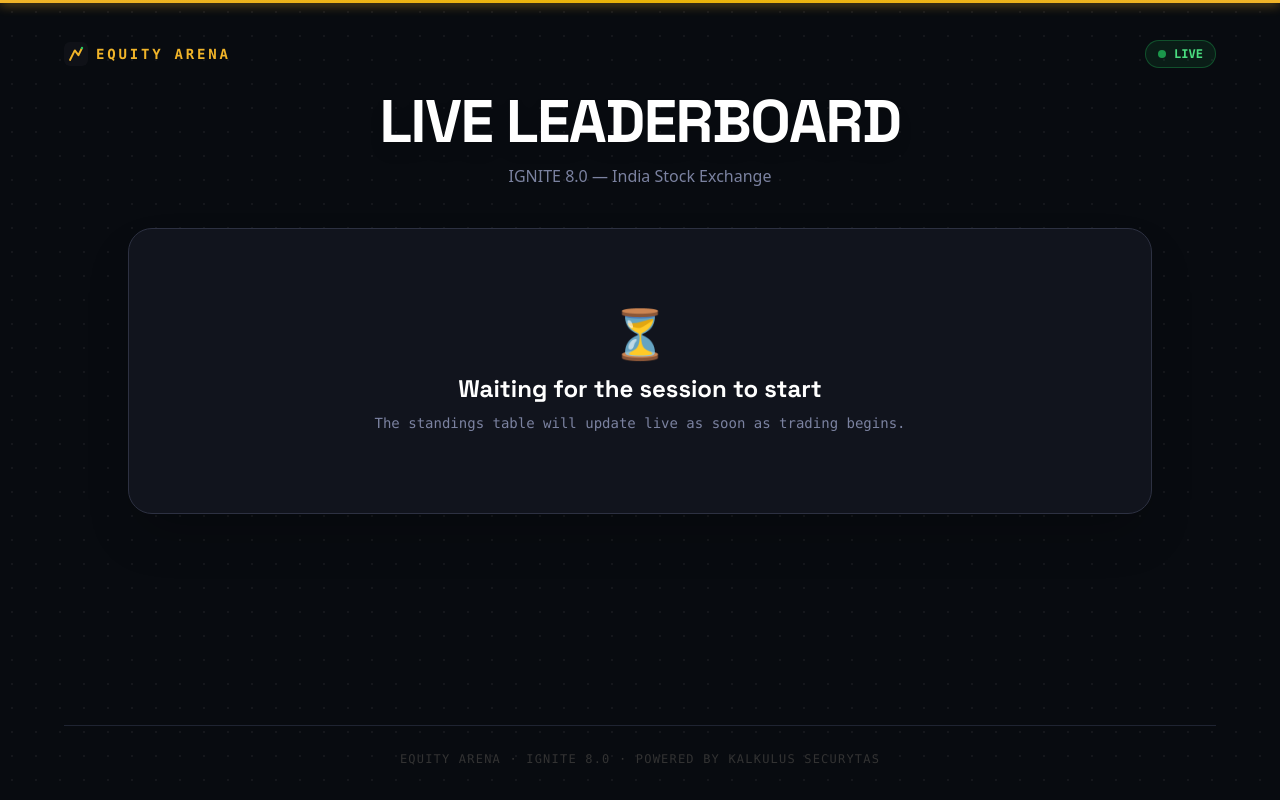
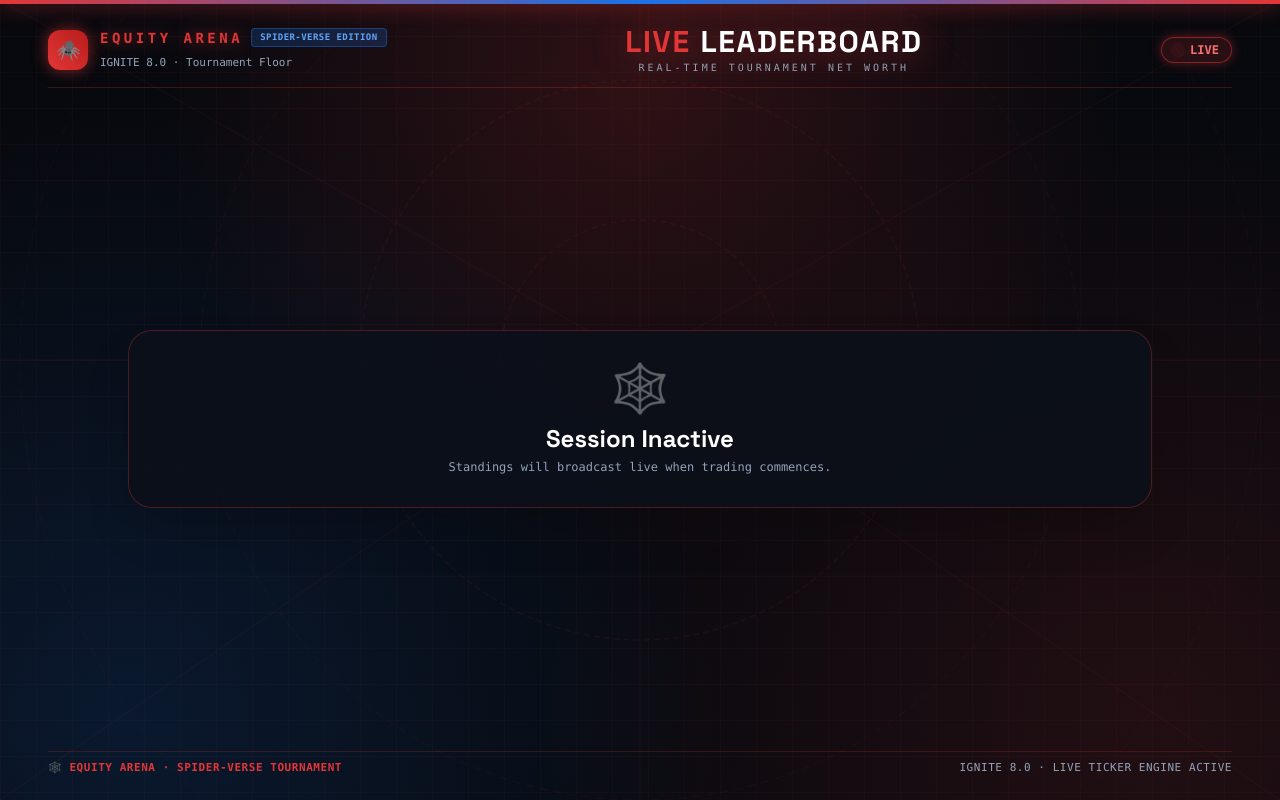
Before and after one commit to avadhootsavle/Equity-Arena, a React (Vite) app in the folder frontend/: page /board in a window 1280 px wide. Built offline with nearby package versions, Linux system fonts and the light colour scheme; no server answers.

Commit message:
feat(leaderboard): full Spider-Man theme overhaul with 100vh no-scroll layout for big screen projection

```diff
--- a/frontend/src/pages/PublicLeaderboardPage.jsx
+++ b/frontend/src/pages/PublicLeaderboardPage.jsx
@@ -124,71 +124,101 @@ export function PublicLeaderboardPage() {
 
   return (
     <div
-      className="min-h-screen bg-[#080B10] text-[#F0F2FF] p-4 sm:p-8 font-sans selection:bg-[#F0B429] selection:text-black flex flex-col justify-between relative"
+      className="h-screen w-screen overflow-hidden bg-[#07090E] text-[#F0F2FF] font-sans selection:bg-[#E23636] selection:text-white flex flex-col justify-between relative px-6 py-4 sm:px-12 sm:py-6"
       style={{
-        backgroundImage: 'radial-gradient(rgba(255, 255, 255, 0.05) 1px, transparent 1px)',
-        backgroundSize: '24px 24px'
+        backgroundImage: `
+          radial-gradient(circle at 50% 10%, rgba(226, 54, 54, 0.18) 0%, transparent 50%),
+          radial-gradient(circle at 10% 90%, rgba(26, 115, 232, 0.15) 0%, transparent 45%),
+          radial-gradient(circle at 90% 90%, rgba(226, 54, 54, 0.12) 0%, transparent 45%),
+          linear-gradient(rgba(226, 54, 54, 0.04) 1px, transparent 1px),
+          linear-gradient(90deg, rgba(226, 54, 54, 0.04) 1px, transparent 1px)
+        `,
+        backgroundSize: '100% 100%, 100% 100%, 100% 100%, 36px 36px, 36px 36px'
       }}
     >
-      {/* 3px Top Trophy Accent Line */}
-      <div className="fixed top-0 left-0 right-0 h-[3px] bg-gradient-to-r from-[#F0B429] via-[#EAB308] to-[#F0B429] z-50 shadow-[0_0_12px_#F0B429]" />
+      {/* Top Spider-Verse Cyber Laser Line */}
+      <div className="fixed top-0 left-0 right-0 h-[3.5px] bg-gradient-to-r from-[#E23636] via-[#1A73E8] to-[#E23636] z-50 shadow-[0_0_20px_#E23636]" />
 
+      {/* Subtle Spider-Web SVG Background Graphic */}
+      <svg
+        className="absolute inset-0 w-full h-full pointer-events-none opacity-[0.07] stroke-[#E23636]"
+        xmlns="http://www.w3.org/2000/svg"
+      >
+        <circle cx="50%" cy="45%" r="140" fill="none" strokeWidth="1.5" strokeDasharray="6 4" />
+        <circle cx="50%" cy="45%" r="280" fill="none" strokeWidth="1.5" strokeDasharray="6 4" />
+        <circle cx="50%" cy="45%" r="440" fill="none" strokeWidth="1" strokeDasharray="8 6" />
+        <circle cx="50%" cy="45%" r="620" fill="none" strokeWidth="0.8" strokeDasharray="10 8" />
+        <line x1="50%" y1="45%" x2="0%" y2="0%" strokeWidth="1" />
+        <line x1="50%" y1="45%" x2="100%" y2="0%" strokeWidth="1" />
+        <line x1="50%" y1="45%" x2="0%" y2="100%" strokeWidth="1" />
+        <line x1="50%" y1="45%" x2="100%" y2="100%" strokeWidth="1" />
+        <line x1="50%" y1="45%" x2="50%" y2="0%" strokeWidth="1" />
+        <line x1="50%" y1="45%" x2="50%" y2="100%" strokeWidth="1" />
+        <line x1="50%" y1="45%" x2="0%" y2="45%" strokeWidth="1" />
+        <line x1="50%" y1="45%" x2="100%" y2="45%" strokeWidth="1" />
+      </svg>
+
+      {/* TOP COMPACT HUD: BRAND + TITLE + CLOCK (Zero Vertical Waste) */}
+      <header className="relative z-10 flex items-center justify-between gap-4 border-b border-[#E23636]/25 pb-3 shrink-0">
+        {/* Left: Spider Brand */}
+        <div className="flex items-center gap-3">
+          <div className="w-10 h-10 rounded-xl bg-gradient-to-tr from-[#E23636] to-[#B91C1C] p-0.5 shadow-[0_0_15px_rgba(226,54,54,0.6)] flex items-center justify-center">
+            <span className="text-xl">🕷️</span>
+          </div>
           <div>
-        {/* TOP BRAND & LIVE BAR */}
-        <div className="max-w-6xl mx-auto pt-2 pb-6 flex items-center justify-between">
-          <div className="text-[14px] font-mono font-bold uppercase tracking-[0.2em] text-[#F0B429] flex items-center gap-2">
-            <img src="/vite.svg" alt="Equity Arena Logo" className="w-6 h-6 rounded-md shrink-0" />
-            <span>EQUITY ARENA</span>
+            <div className="flex items-center gap-2">
+              <span className="text-sm font-mono font-black tracking-[0.25em] text-[#E23636] uppercase drop-shadow-[0_0_8px_rgba(226,54,54,0.6)]">
+                EQUITY ARENA
+              </span>
+              <span className="px-2 py-0.5 rounded text-[9px] font-black uppercase tracking-wider bg-[#1A73E8]/20 text-[#60A5FA] border border-[#1A73E8]/40 font-mono">
+                SPIDER-VERSE EDITION
+              </span>
+            </div>
+            <span className="text-[11px] text-slate-400 font-mono">IGNITE 8.0 · Tournament Floor</span>
+          </div>
         </div>
 
-          <div className="px-3 py-1 rounded-full bg-[#22C55E]/10 border border-[#22C55E]/30 text-[#4ADE80] text-[12px] font-mono font-bold flex items-center gap-2">
-            <span className="w-2 h-2 rounded-full bg-[#22C55E] animate-pulse" />
+        {/* Center: Hero Heading */}
+        <div className="hidden md:flex flex-col items-center">
+          <h1 className="text-2xl lg:text-3xl font-black uppercase tracking-wider text-white drop-shadow-[0_0_16px_rgba(226,54,54,0.5)] flex items-center gap-2.5">
+            <span className="text-[#E23636]">LIVE</span> LEADERBOARD
+          </h1>
+          <span className="text-[10px] font-mono text-slate-400 uppercase tracking-[0.3em]">
+            Real-Time Tournament Net Worth
+          </span>
+        </div>
+
+        {/* Right: Countdown Clock + Live Pill */}
+        <div className="flex items-center gap-3">
+          {isSessionActive && (
+            <div className="bg-[#0B0F19]/90 border border-[#E23636]/30 px-3 py-1 rounded-xl shadow-lg flex items-center gap-2 font-mono">
+              <GameClock sessionData={session} size="sm" />
+            </div>
+          )}
+          <div className="px-3 py-1 rounded-full bg-[#E23636]/15 border border-[#E23636]/50 text-[#F87171] text-xs font-mono font-black flex items-center gap-2 shadow-[0_0_12px_rgba(226,54,54,0.4)]">
+            <span className="w-2 h-2 rounded-full bg-[#E23636] animate-ping" />
             <span>LIVE</span>
           </div>
         </div>
-
-        {/* HERO HEADER SECTION */}
-        <header className="max-w-6xl mx-auto text-center mb-10 space-y-3">
-          <h1 className="text-4xl sm:text-6xl font-black uppercase tracking-tight text-white drop-shadow-lg">
-            LIVE LEADERBOARD
-          </h1>
-          <p className="text-[16px] text-[#7B82A0] font-normal">
-            IGNITE 8.0 — India Stock Exchange
-          </p>
-
-          {/* SESSION COUNTDOWN TIMER */}
-          {isSessionActive && (
-            <div className="pt-2 flex justify-center">
-              <div className="bg-[#0D1117]/80 backdrop-blur-md border border-[#2D3142] px-6 py-2 rounded-2xl shadow-2xl">
-                <GameClock sessionData={session} size="lg" title="SESSION TIME REMAINING" />
-              </div>
-            </div>
-          )}
       </header>
 
-        {/* MAIN LEADERBOARD TABLE */}
-        {/* MAIN LEADERBOARD SHOWCASE */}
-        <main className="max-w-5xl mx-auto">
+      {/* CENTER STAGE: FIT-TO-SCREEN GRAND SPIDER-MAN CHAMPION PODIUM */}
+      <main className="relative z-10 flex-1 flex flex-col justify-center max-w-5xl mx-auto w-full my-auto py-2">
         {loading ? (
-            <div className="py-32 text-center font-mono text-[#7B82A0] animate-pulse text-xl">
-              Loading live tournament standings...
+          <div className="py-20 text-center font-mono text-[#E23636] animate-pulse text-lg">
+            Scanning multi-verse tournament frequencies...
           </div>
         ) : !isSessionActive && leaderboard.length === 0 ? (
-            <div className="py-20 text-center bg-[#11141D] border border-[#2D3142] rounded-3xl p-12 shadow-2xl my-8">
-              <div className="text-5xl mb-4 text-[#F0B429]">⏳</div>
-              <h2 className="text-2xl font-bold text-white mb-2">
-                Waiting for the session to start
-              </h2>
-              <p className="text-sm font-mono text-[#7B82A0]">
-                The standings table will update live as soon as trading begins.
-              </p>
+          <div className="text-center bg-[#0C101A]/90 border border-[#E23636]/30 rounded-3xl p-8 shadow-2xl">
+            <div className="text-5xl mb-3">🕸️</div>
+            <h2 className="text-2xl font-bold text-white mb-1">Session Inactive</h2>
+            <p className="text-xs font-mono text-slate-400">Standings will broadcast live when trading commences.</p>
           </div>
         ) : leaderboard.length === 0 ? (
-            <div className="py-24 text-center bg-[#11141D]/60 border border-[#2D3142] rounded-3xl p-10">
-              <span className="text-[#7B82A0] font-mono text-sm">No active participants on leaderboard yet.</span>
+          <div className="text-center bg-[#0C101A]/90 border border-[#E23636]/30 rounded-3xl p-8">
+            <span className="text-slate-400 font-mono text-xs">Awaiting active participants...</span>
           </div>
         ) : (
-            /* GRAND CHAMPION PODIUM (#1 ONLY SHOWCASE) */
           (() => {
             const top1 = leaderboard[0];
             const isPositive = (top1.returnPercent || 0) > 0;
@@ -196,100 +226,98 @@ export function PublicLeaderboardPage() {
             const profitDelta = (top1.totalValue || 0) - 20000;
 
             return (
-                <div className="relative my-4 sm:my-8">
-                  {/* Atmospheric Stage Glow */}
-                  <div className="absolute -top-16 left-1/2 -translate-x-1/2 w-[600px] h-[340px] bg-gradient-to-b from-[#F0B429]/25 via-[#F0B429]/8 to-transparent rounded-full blur-3xl pointer-events-none" />
+              <div className="relative w-full">
+                {/* Spider Neon Radial Glows */}
+                <div className="absolute -top-14 left-1/2 -translate-x-1/2 w-[580px] h-[300px] bg-gradient-to-b from-[#E23636]/30 via-[#1A73E8]/15 to-transparent rounded-full blur-3xl pointer-events-none" />
 
-                  {/* Main Champion Card with Gold Shimmer Border */}
-                  <div className="relative rounded-3xl p-[2px] bg-gradient-to-b from-[#F0B429] via-[#FBBF24]/50 to-[#2D3142]/60 shadow-[0_24px_80px_rgba(0,0,0,0.8),0_0_50px_rgba(240,180,41,0.25)] overflow-hidden">
-                    <div className="bg-[#0E121B]/95 backdrop-blur-2xl rounded-[22px] p-6 sm:p-12 relative overflow-hidden">
+                {/* Main Card with Spider-Verse Dual Red/Blue Border */}
+                <div className="relative rounded-3xl p-[2px] bg-gradient-to-br from-[#E23636] via-[#1A73E8] to-[#E23636] shadow-[0_0_50px_rgba(226,54,54,0.35),0_20px_60px_rgba(0,0,0,0.85)]">
+                  <div className="bg-[#0B0F19]/95 backdrop-blur-2xl rounded-[22px] p-6 sm:p-8 md:p-10 relative overflow-hidden">
 
-                      {/* Subtle Watermark in Background */}
-                      <div className="absolute -right-10 -bottom-10 opacity-5 pointer-events-none select-none text-[220px] font-black text-white leading-none">
+                    {/* Giant Translucent Spider / #1 Watermark in background */}
+                    <div className="absolute -right-8 -bottom-8 opacity-[0.06] pointer-events-none select-none text-[220px] font-black text-[#E23636] leading-none font-mono">
                       #1
                     </div>
 
-                      {/* Top Podium Ribbon */}
-                      <div className="flex items-center justify-between gap-4 border-b border-[#21262D] pb-6 mb-8 flex-wrap">
+                    {/* Ribbon: Top 1 Crown + Session Return */}
+                    <div className="flex items-center justify-between gap-4 border-b border-[#21283B] pb-4 mb-6 flex-wrap">
                       <div className="flex items-center gap-3">
                         <div className="relative flex items-center justify-center">
-                            <span className="absolute -inset-1 rounded-full bg-[#F0B429]/40 blur-sm animate-pulse" />
-                            <div className="relative w-11 h-11 rounded-2xl bg-gradient-to-tr from-[#F0B429] to-[#FDE047] flex items-center justify-center shadow-lg">
-                              <Crown className="w-6 h-6 text-black" />
+                          <span className="absolute -inset-1 rounded-full bg-[#E23636]/40 blur-sm animate-pulse" />
+                          <div className="relative w-10 h-10 rounded-xl bg-gradient-to-tr from-[#E23636] to-[#EF4444] flex items-center justify-center shadow-lg text-black">
+                            <Crown className="w-5 h-5 text-white" />
                           </div>
                         </div>
                         <div>
                           <div className="flex items-center gap-2">
-                              <span className="text-xs font-mono font-black tracking-[0.25em] text-[#F0B429] uppercase">
-                                TOURNAMENT LEADER
+                            <span className="text-xs font-mono font-black tracking-[0.25em] text-[#E23636] uppercase">
+                              SUPREME CHAMPION
                             </span>
-                              <span className="px-2 py-0.5 rounded-full text-[10px] font-black tracking-wider uppercase bg-[#22C55E]/15 text-[#22C55E] border border-[#22C55E]/30 font-mono">
-                                LIVE #1 RANK
+                            <span className="px-2 py-0.5 rounded-full text-[9px] font-black tracking-wider uppercase bg-[#1A73E8]/20 text-[#60A5FA] border border-[#1A73E8]/40 font-mono">
+                              WEBSLINGER #1
                             </span>
                           </div>
-                            <span className="text-xs text-[#8B949E] font-mono">
-                              Current highest tournament net worth
+                          <span className="text-[11px] text-slate-400 font-mono">
+                            Highest tournament valuation
                           </span>
                         </div>
                       </div>
 
-                        {/* Return Badge */}
-                        <div className="flex items-center gap-2">
-                          <div className={`px-4 py-2 rounded-xl border flex items-center gap-2 font-mono font-bold text-sm ${
+                      {/* Session Return Badge */}
+                      <div className={`px-3.5 py-1.5 rounded-xl border flex items-center gap-2 font-mono font-black text-xs ${
                         isPositive
-                              ? 'bg-[#22C55E]/15 text-[#22C55E] border-[#22C55E]/30'
+                          ? 'bg-[#22C55E]/15 text-[#4ADE80] border-[#22C55E]/40 shadow-[0_0_12px_rgba(34,197,94,0.25)]'
                           : isNegative
-                              ? 'bg-[#EF4444]/15 text-[#EF4444] border-[#EF4444]/30'
-                              : 'bg-[#2D3142]/40 text-[#8B949E] border-[#2D3142]'
+                          ? 'bg-[#EF4444]/15 text-[#F87171] border-[#EF4444]/40 shadow-[0_0_12px_rgba(239,68,68,0.25)]'
+                          : 'bg-[#1E2538] text-slate-400 border-slate-700'
                       }`}>
-                            <span className="text-base">{isPositive ? '▲' : isNegative ? '▼' : '•'}</span>
+                        <span className="text-sm">{isPositive ? '▲' : isNegative ? '▼' : '•'}</span>
                         <span>{isPositive ? '+' : ''}{(top1.returnPercent || 0).toFixed(2)}% Session Return</span>
                       </div>
                     </div>
+
+                    {/* Hero Title: Trader Name */}
+                    <div className="text-center py-2 space-y-2">
+                      <div className="inline-flex items-center gap-2 px-3.5 py-1 rounded-full bg-[#E23636]/15 border border-[#E23636]/40 text-[#F87171] font-mono text-[11px] font-extrabold uppercase tracking-widest">
+                        🕷️ MULTIVERSE #1 RANKING 🕷️
                       </div>
-
-                      {/* Main Hero: Big Crown & Leader Name */}
-                      <div className="text-center py-4 space-y-3">
-                        <div className="inline-flex items-center gap-2 px-4 py-1.5 rounded-full bg-[#F0B429]/10 border border-[#F0B429]/30 text-[#F0B429] font-mono text-xs font-bold uppercase tracking-widest">
-                          ★ CHAMPION STANDING ★
-                        </div>
-                        <h2 className="text-4xl sm:text-6xl font-black text-white tracking-tight drop-shadow-[0_4px_24px_rgba(0,0,0,0.8)]">
+                      <h2 className="text-4xl sm:text-5xl lg:text-6xl font-black text-white tracking-tight drop-shadow-[0_4px_24px_rgba(226,54,54,0.6)]">
                         {top1.name}
                       </h2>
                       {top1.email && (
-                          <p className="text-xs sm:text-sm font-mono text-[#8B949E]">
-                            Registered Trader ID: <span className="text-slate-300 font-semibold">{top1.email}</span>
+                        <p className="text-xs font-mono text-slate-400">
+                          Operative ID: <span className="text-slate-200 font-semibold">{top1.email}</span>
                         </p>
                       )}
                     </div>
 
-                      {/* Big Prominent Net Worth Display */}
-                      <div className="mt-8 pt-8 border-t border-[#21262D] grid grid-cols-1 sm:grid-cols-3 gap-4">
+                    {/* 3 Prominent Stat Modules */}
+                    <div className="mt-6 pt-6 border-t border-[#21283B] grid grid-cols-1 sm:grid-cols-3 gap-3.5">
 
-                        {/* Box 1: Total Portfolio Value */}
-                        <div className="p-5 rounded-2xl bg-[#161B22]/80 border border-[#2D3142] text-center sm:text-left shadow-inner">
-                          <span className="text-[11px] font-mono uppercase tracking-wider text-[#8B949E] block mb-1">
-                            TOTAL PORTFOLIO NET WORTH
+                      {/* Metric 1: Total Portfolio Value */}
+                      <div className="p-4 rounded-2xl bg-[#0F1422] border border-[#1A73E8]/30 shadow-[0_4px_16px_rgba(0,0,0,0.5)]">
+                        <span className="text-[10px] font-mono uppercase tracking-wider text-[#60A5FA] block mb-1 font-bold">
+                          TOTAL PORTFOLIO VALUE
                         </span>
-                          <div className="text-3xl sm:text-4xl font-mono font-black text-[#F0B429] tracking-tight">
+                        <div className="text-2xl sm:text-3xl font-mono font-black text-white tracking-tight drop-shadow-[0_0_12px_rgba(255,255,255,0.4)]">
                           {top1.totalValue.toLocaleString('en-US', {
                             minimumFractionDigits: 2,
                             maximumFractionDigits: 2
                           })}
-                            <span className="text-sm font-normal text-slate-400 ml-1.5">IC</span>
+                          <span className="text-xs font-normal text-[#E23636] ml-1.5 font-bold">IC</span>
                         </div>
                       </div>
 
-                        {/* Box 2: Profit / Loss Difference */}
-                        <div className="p-5 rounded-2xl bg-[#161B22]/80 border border-[#2D3142] text-center sm:text-left shadow-inner">
-                          <span className="text-[11px] font-mono uppercase tracking-wider text-[#8B949E] block mb-1">
+                      {/* Metric 2: Net Profit / Loss */}
+                      <div className="p-4 rounded-2xl bg-[#0F1422] border border-[#E23636]/30 shadow-[0_4px_16px_rgba(0,0,0,0.5)]">
+                        <span className="text-[10px] font-mono uppercase tracking-wider text-[#F87171] block mb-1 font-bold">
                           NET GAIN / DEFICIT
                         </span>
-                          <div className={`text-3xl sm:text-4xl font-mono font-black tracking-tight ${
+                        <div className={`text-2xl sm:text-3xl font-mono font-black tracking-tight ${
                           profitDelta > 0
-                              ? 'text-[#22C55E]'
+                            ? 'text-[#4ADE80] drop-shadow-[0_0_12px_rgba(74,222,128,0.4)]'
                             : profitDelta < 0
-                              ? 'text-[#EF4444]'
+                            ? 'text-[#F87171] drop-shadow-[0_0_12px_rgba(248,113,113,0.4)]'
                             : 'text-white'
                         }`}>
                           {profitDelta > 0 ? '+' : ''}
@@ -297,21 +325,21 @@ export function PublicLeaderboardPage() {
                             minimumFractionDigits: 2,
                             maximumFractionDigits: 2
                           })}
-                            <span className="text-sm font-normal text-slate-400 ml-1.5">IC</span>
+                          <span className="text-xs font-normal text-slate-400 ml-1.5 font-mono">IC</span>
                         </div>
                       </div>
 
-                        {/* Box 3: Performance Rank Status */}
-                        <div className="p-5 rounded-2xl bg-[#161B22]/80 border border-[#2D3142] text-center sm:text-left shadow-inner flex flex-col justify-center">
-                          <span className="text-[11px] font-mono uppercase tracking-wider text-[#8B949E] block mb-1">
-                            PODIUM BENCHMARK
+                      {/* Metric 3: Standing Status */}
+                      <div className="p-4 rounded-2xl bg-[#0F1422] border border-[#21283B] flex flex-col justify-center shadow-[0_4px_16px_rgba(0,0,0,0.5)]">
+                        <span className="text-[10px] font-mono uppercase tracking-wider text-slate-400 block mb-1 font-bold">
+                          ARENA STANDING
                         </span>
                         <div className="flex items-center gap-2">
-                            <span className="text-2xl sm:text-3xl font-mono font-black text-white">
+                          <span className="text-xl sm:text-2xl font-mono font-black text-white">
                             #1 of {leaderboard.length}
                           </span>
-                            <span className="text-xs font-mono font-bold text-[#F0B429] uppercase px-2 py-0.5 rounded bg-[#F0B429]/15 border border-[#F0B429]/30">
-                              DEFENDING
+                          <span className="text-[10px] font-mono font-black text-[#E23636] uppercase px-2 py-0.5 rounded bg-[#E23636]/15 border border-[#E23636]/40 shadow-xs">
+                            LEADER
                           </span>
                         </div>
                       </div>
@@ -325,11 +353,11 @@ export function PublicLeaderboardPage() {
           })()
         )}
       </main>
-      </div>
 
-      {/* BOTTOM WATERMARK STRIP */}
-      <footer className="mt-16 pt-6 border-t border-[#1F2432] text-center font-mono text-[12px] text-[#333333] max-w-6xl mx-auto w-full tracking-widest uppercase">
-        EQUITY ARENA · IGNITE 8.0 · Powered by Kalkulus Securytas
+      {/* COMPACT FOOTER (Always Visible On Big Screens Without Scroll) */}
+      <footer className="relative z-10 pt-2 border-t border-[#E23636]/20 flex items-center justify-between text-[11px] font-mono text-slate-500 uppercase tracking-wider shrink-0">
+        <span className="text-[#E23636] font-bold">🕸️ EQUITY ARENA · SPIDER-VERSE TOURNAMENT</span>
+        <span className="text-slate-400">IGNITE 8.0 · LIVE TICKER ENGINE ACTIVE</span>
       </footer>
     </div>
   );
```
Lines whose indentation alone changed are shown as unchanged.
